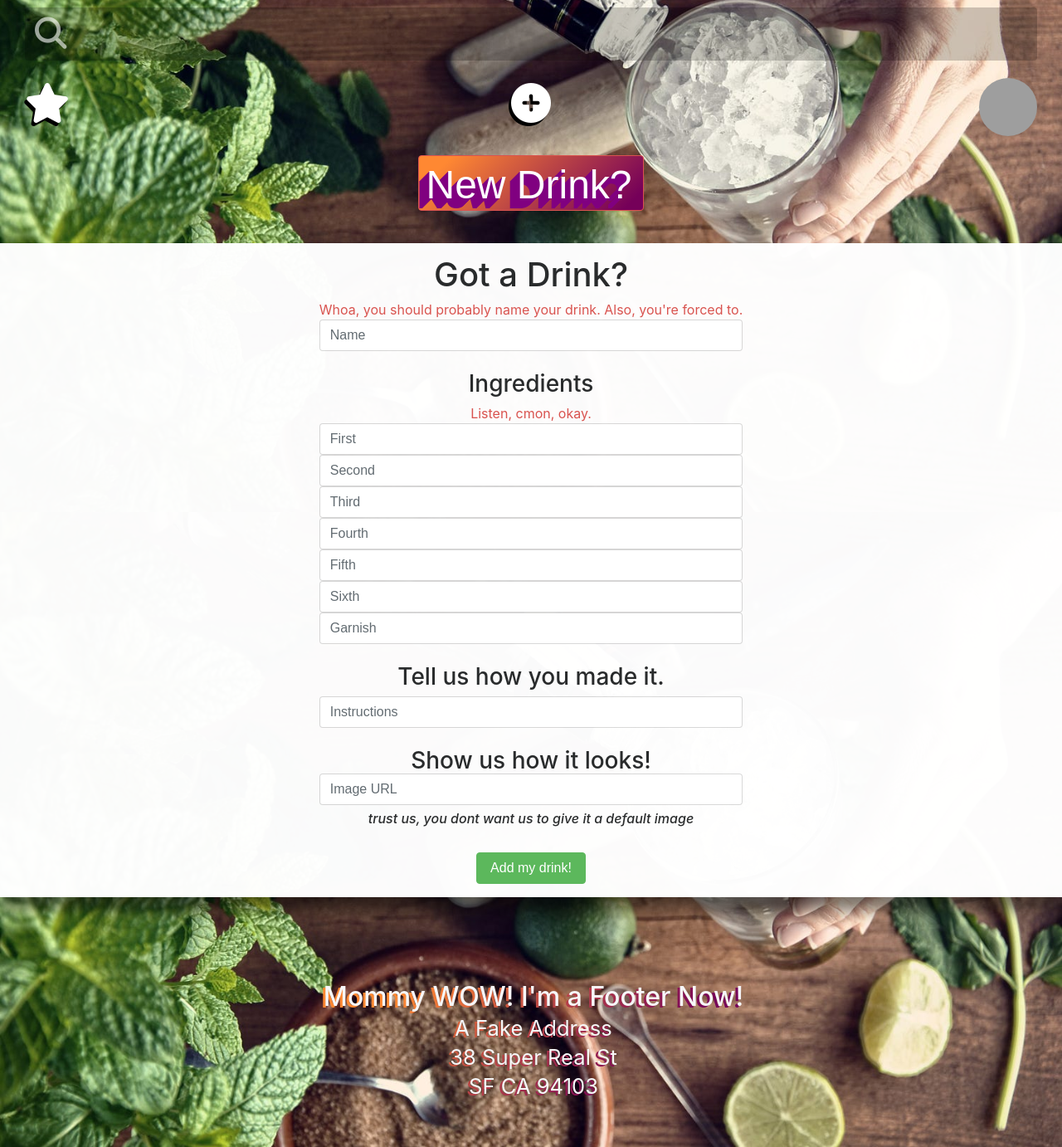
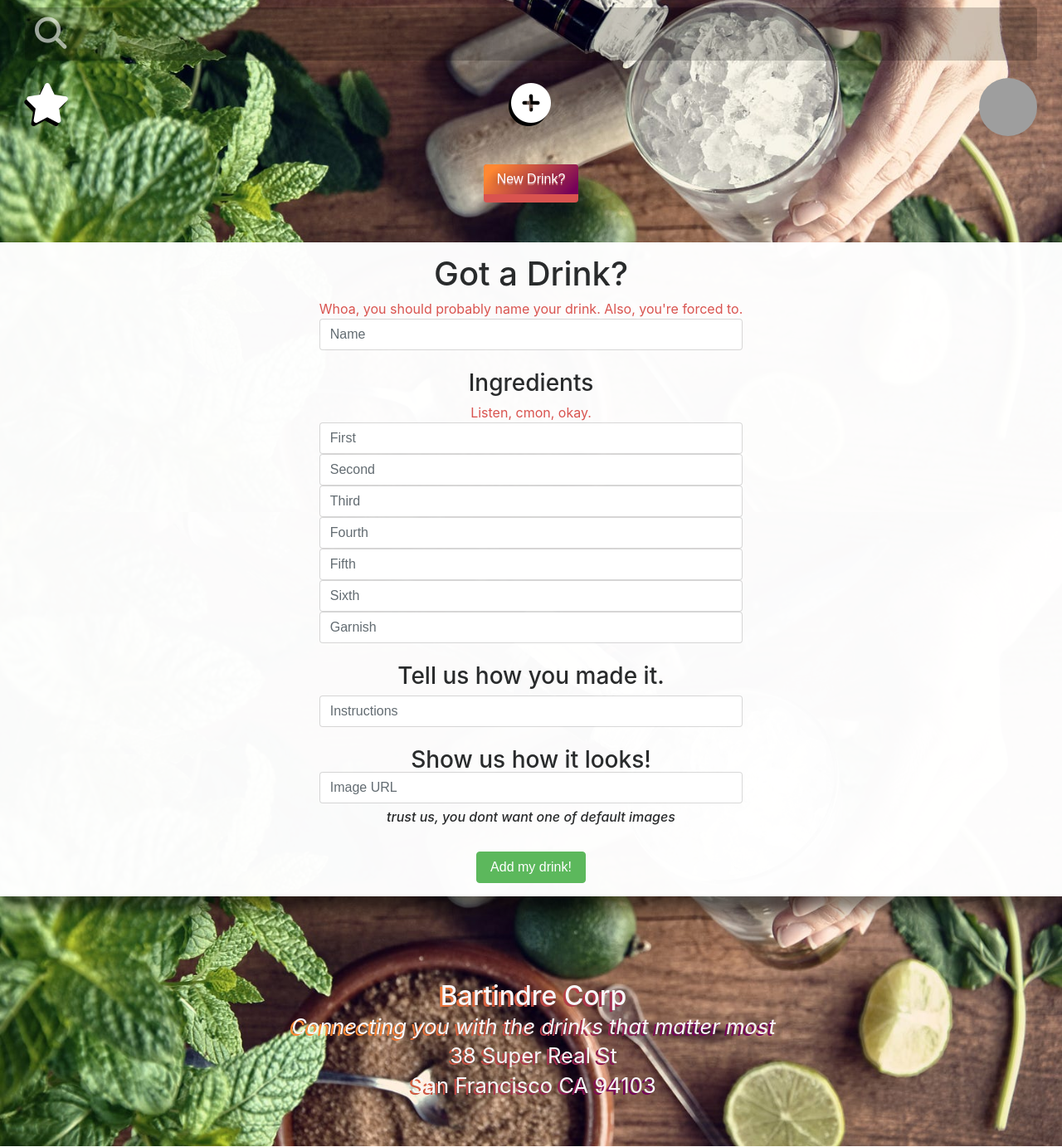
Before and after one commit to andrewmundy/bartinder, a Flask app: page /users/1/drinks/ in a window 1280 px wide, after a click that opens the changed part. Shown: the part 215-1597 px from the top of the page at 83% size. Run offline with Flask 2, Linux system fonts and the light colour scheme; the visitor is signed in with stand-in values (Sample User, id 1); data comes from the database, SQL or seed files in the repository; some libraries are stand-ins or nearby versions; grey boxes are pictures that could not be loaded.

Commit message:
forms and formatting

```diff
--- a/project/drinks/templates/drinks/new.html
+++ b/project/drinks/templates/drinks/new.html
@@ -35,7 +35,7 @@
     <h3>Show us how it looks!
     <br>
     {{ form.img(placeholder="Image URL", class="form-control") }}
-    <h6><i>trust us, you dont want us to give it a default image</i></h6></h3>
+    <h6><i>trust us, you dont want one of default images</i></h6></h3>
   </div>
   <br>
   <button type="submit" class="btn btn-success">Add my drink!</button>
--- a/project/drinks/views.py
+++ b/project/drinks/views.py
@@ -46,7 +46,7 @@ def index(id):
 @login_required
 @ensure_correct_user
 def new(id):
-  return render_template('drinks/new.html', form=DrinkForm(), user_id=id)
+  return render_template('drinks/new.html', form=DrinkForm(), id=id)
 
 @drinks_blueprint.route('/<int:drink_id>', methods =["GET", "DELETE"])
 def show(id, drink_id):
--- a/project/static/css.css
+++ b/project/static/css.css
@@ -66,10 +66,6 @@ i.header-text:hover {
     text-decoration: none;
 }
 
-.threedeep {
-    text-shadow: 0 1px 0 #ccc, 0 2px 0 #c9c9c9, 0 3px 0 #bbb, 0 5px 0 #b9b9b9, 0 7px 0 #aaa, 0 8px 1px rgba(0, 0, 0, .1), 0 0 5px rgba(0, 0, 0, .1), 0 1px 3px rgba(0, 0, 0, .3), 0 3px 5px rgba(0, 0, 0, .2), 0 5px 10px rgba(0, 0, 0, .25), 0 10px 10px rgba(0, 0, 0, .2), 0 20px 20px rgba(0, 0, 0, .15), 0px 1rem 5rem black;
-}
-
 a.dropdown-item{
     color:white;
     background:none;
@@ -77,12 +73,16 @@ a.dropdown-item{
 }
 a.dropdown-item:hover{
     background:none;
-    color:orange;
+    color:#d9534f;
 }
 /*SEARCH*/
 
 input.search::placeholder {
     color: rgba(255, 255, 255, 0.6);
+}
+
+.signup{
+
 }
 
 input.search {
@@ -115,10 +115,13 @@ div.menu{
 }
 
 .newdrink-btn{
-    text-shadow: -1px 1px purple, -2px 2px purple, -3px 3px purple, -4px 4px purple, -5px 5px purple, -6px 6px purple, -7px 7px purple, -8px 8px purple, -9px 9px purple, -10px 10px purple, -11px 11px purple, -12px 12px purple;
+    border-width: 0px 0px 10px !important;
     background: linear-gradient(135deg, rgba(255,136,50,1) 12%,rgba(117,0,89,1) 93%);
-    padding: 5px 13px 0px 8px !important;
-    font-size:3rem !important;
+    padding: 5px 13px 0px 8px;
+    font-size:3rem;
+    text-shadow: 0px 2px #d88683, -4px 2px 10px rgba(0, 0, 0, 0.33);
+    border-color: #c12924;
+    font-weight: bold;
 }
 
 /*CARD*/
--- a/project/templates/base.html
+++ b/project/templates/base.html
@@ -40,9 +40,10 @@
                 <!-- FORM -->
                 <div>
                 {% if current_user.is_authenticated %}
-                    <a href="{{url_for('drinks.new', id=current_user.id)}}"><button class=" newdrink-btn btn btn-danger">New Drink?</button></a>
+                    <a href="{{url_for('drinks.new', id=current_user.id)}}"><button class="btn newdrink-btn btn-danger">New Drink?</button></a>
                 {% else %}
-                    Please <a href="{{url_for('users.signup')}}">Sign Up</a> to add a drink.
+                    <h5>Oops, better sign up first</h5>
+                    <a href="{{url_for('users.signup')}}"><button class="btn signup">Sign Up</button></a>
                 {% endif %}
                 </div>
             </div>
@@ -107,11 +108,12 @@
 <!--/// FOOTER ///-->
     <br>
     <div class="footer text-center">
-        <h1 id="footer">Mommy WOW! I'm a Footer Now!
+        <h1 id="footer">Bartindre Corp
         <small>
-        <br> A Fake Address
+        <br>
+        <i>Connecting you with the drinks that matter most</i>
         <br>38 Super Real St
-        <br>SF CA 94103
+        <br>San Francisco CA 94103
         </small></h1>
     </div>
     <script src="https://code.jquery.com/jquery-3.1.1.slim.min.js" integrity="sha384-A7FZj7v+d/sdmMqp/nOQwliLvUsJfDHW+k9Omg/a/EheAdgtzNs3hpfag6Ed950n" crossorigin="anonymous"></script>
```
